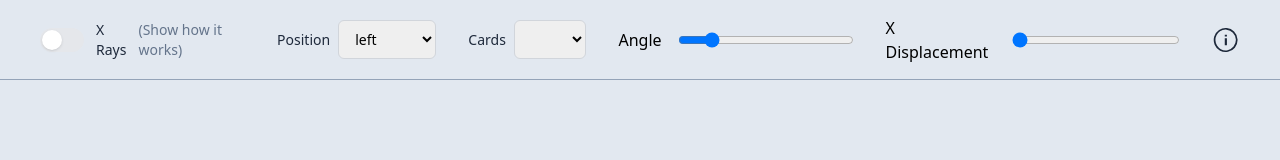
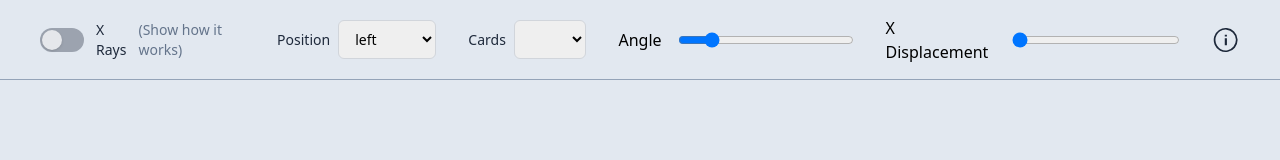
Before and after one commit to timbergus/headless-wizard, a React (Vite) app: page / in a window 1280 px wide. Shown: the top 160 px of the page. Built offline with nearby package versions, Linux system fonts and the light colour scheme.

Commit message:
Style the x rays switch.

```diff
--- a/src/components/XRays.tsx
+++ b/src/components/XRays.tsx
@@ -14,7 +14,7 @@ export const XRays = ({ label, disclaimer, checked, onChange }: XRaysProps) => (
       checked={checked}
       onChange={onChange}
       className={classNames(
-        checked ? 'bg-indigo-600' : 'bg-gray-200',
+        checked ? 'bg-indigo-600' : 'bg-gray-400 dark:bg-gray-200',
         'relative inline-flex h-6 w-11 flex-shrink-0 cursor-pointer rounded-full border-2 border-transparent transition-colors duration-200 ease-in-out focus:outline-none focus:ring-2 focus:ring-indigo-500 focus:ring-offset-2'
       )}
     >
@@ -22,7 +22,7 @@ export const XRays = ({ label, disclaimer, checked, onChange }: XRaysProps) => (
         aria-hidden="true"
         className={classNames(
           checked ? 'translate-x-5' : 'translate-x-0',
-          'pointer-events-none inline-block h-5 w-5 transform rounded-full bg-white shadow ring-0 transition duration-200 ease-in-out'
+          'pointer-events-none inline-block h-5 w-5 transform rounded-full bg-gray-200 dark:bg-gray-400 shadow ring-0 transition duration-200 ease-in-out'
         )}
       />
     </Switch>
```
Also changed, not shown: 4 other files (tests, documents, lock files or other folders).
